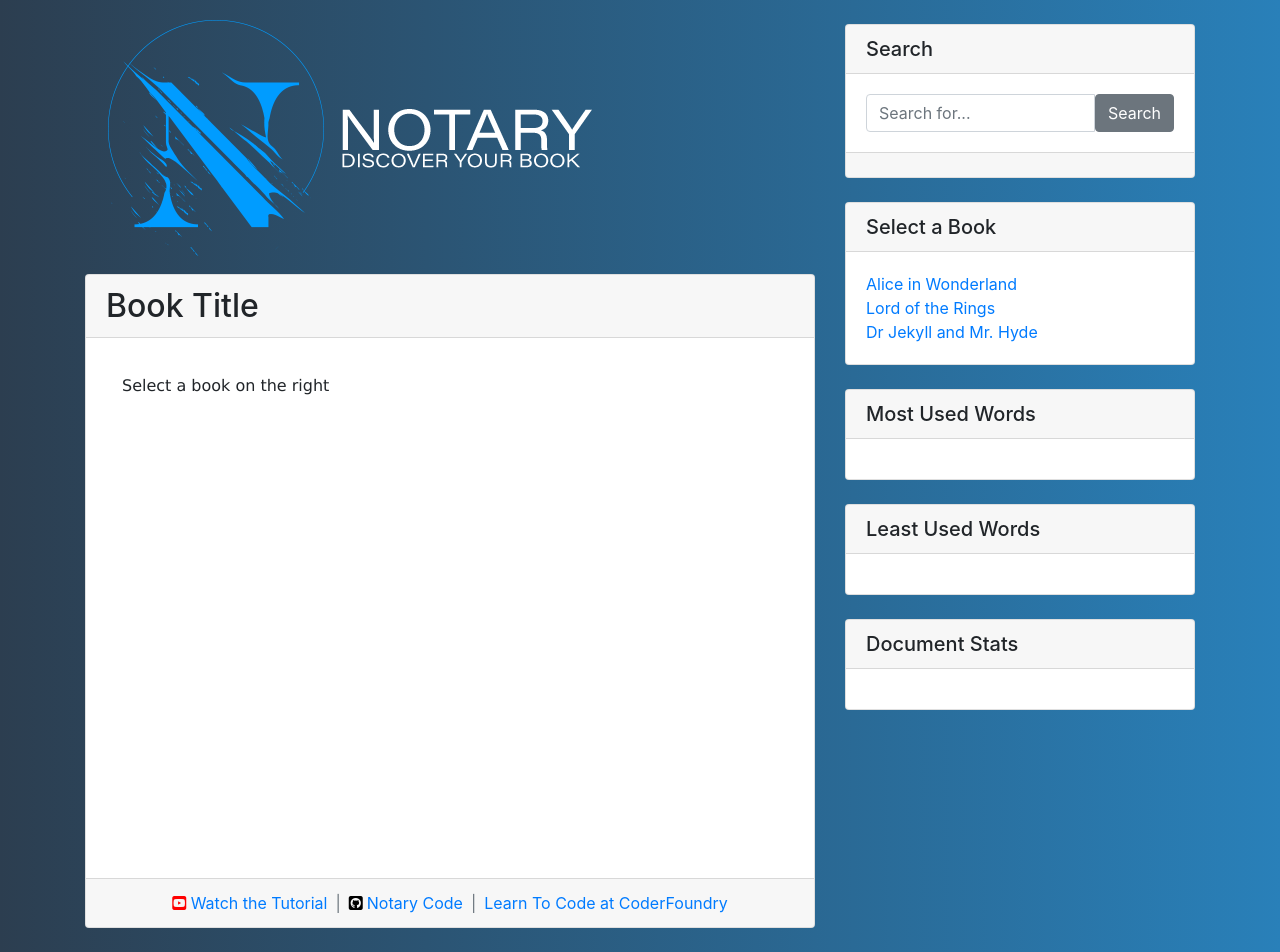
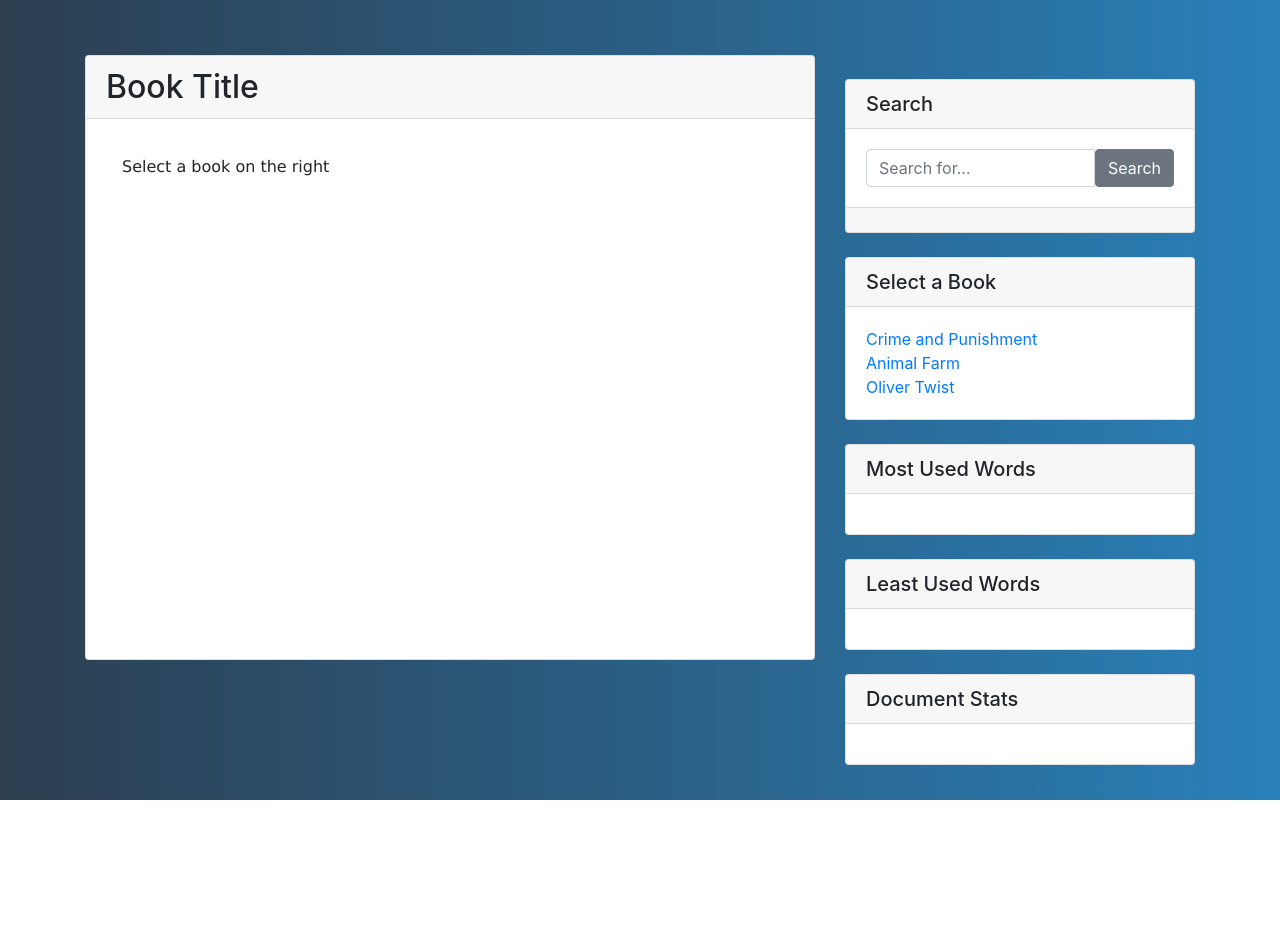
Before and after one commit to SahilB689/notary, a plain HTML site: page index.html in a window 1280 px wide. After the commit the page ends 800 px from the top, so only its background shows below. Drawn offline with nearby package versions, Linux system fonts and the light colour scheme.

Commit message:
Update index.html

```diff
--- a/index.html
+++ b/index.html
@@ -16,11 +16,11 @@
 </head>
 
 <body>
+    <div style="margin-top: 55px">
     <div class="container">
         <div class="row">
             <!--Main Content Area-->
             <div class="col-md-8">
-                <img src="images/NotoryLogowhiteMed.png" class="responsive">
                 <div class="card mb-4">
                     <h2 class="card-header" id="fileName">Book Title</h2>
                     <div class="card-body">
@@ -28,17 +28,7 @@
                             Select a book on the right
                         </div>
                     </div>
-                    <div class="card-footer text-muted d-flex justify-content-center">
-                        <a href="https://youtu.be/KEvLAe_2jXo"><i class="fab fa-youtube-square " style="color:red"
-                                aria-hidden="true"></i>
-                            Watch the Tutorial</a><span class="mx-2">|</span><a
-                            href="https://github.com/CoderFoundry/Notary" target="_blank">
-                            <i class="fab fa-github-square" aria-hidden="true" style="color:black"></i><span
-                                class="ml-1">Notary
-                                Code</span></a><span class="mx-2">|</span><a href="https://CoderFoundry.com"
-                            target="_blank">Learn To Code at
-                            CoderFoundry</a>
-                    </div>
+
                 </div>
             </div>
             <!--SideBar Content-->
@@ -66,12 +56,10 @@
                             <div class="col-md-12">
                                 <ul class="list-unstyled mb-0">
                                     <li><a href="#"
-                                            onclick="loadBook('AliceInWonderland.txt','Alice in Wonderland')">Alice in
-                                            Wonderland</a></li>
-                                    <li><a href="#" onclick="loadBook('LOTR.txt','Lord of the Rings')">Lord of the
-                                            Rings</a></li>
-                                    <li><a href="#" onclick="loadBook('JekyllAndHyde.txt','Dr Jekyll and Mr. Hyde')">Dr
-                                            Jekyll and Mr. Hyde</a></li>
+                                            onclick="loadBook('CrimeAndPunishment.txt','Crime and Punishment ')">
+                                            Crime and Punishment</a></li>
+                                    <li><a href="#" onclick="loadBook('AnimalFarm.txt','Animal Farm')">Animal Farm</a></li>
+                                    <li><a href="#" onclick="loadBook('OliverTwist.txt','Oliver Twist')">Oliver Twist</a></li>
                                 </ul>
                             </div>
                         </div>
```
